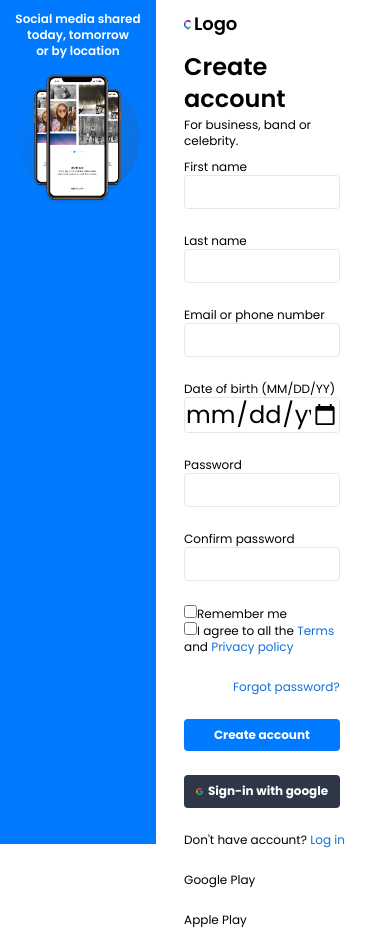
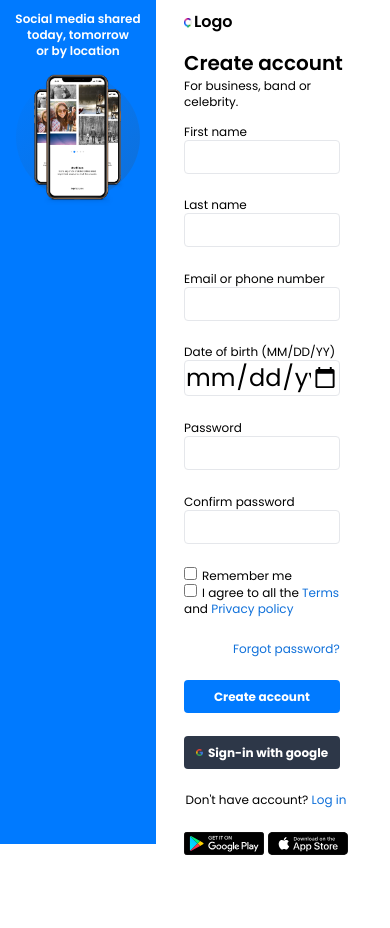
Before and after one commit to RuslanHale/form2create_account, a website: page index.html in a window 390 px wide. After the commit the page ends 855 px from the top, so only its background shows below. Drawn offline with nearby package versions, Linux system fonts and the light colour scheme; files that its build step writes are made by us from their sources.

Commit message:
add google play and app store

```diff
--- a/index.html
+++ b/index.html
@@ -53,18 +53,18 @@
         <div title="window" class="container mx-[12%] mt-[5%] w-[70%] text-xs">
           <div title="logo" class="flex items-center gap-x-[1%]">
             <img src="/icon.png" alt="phone_1" class="w-[5%] h-auto" />
-            <p class="font-semibold -mt-[1%] text-lg">Logo</p>
+            <p class="font-semibold -mt-[1%] md:text-lg text-base">Logo</p>
           </div>
-          <div title="short description" class="object-contain mt-[8%]">
-            <p class="font-semibold text-2xl">Create account</p>
+          <div title="short description" class="object-contain mt-[9%]">
+            <p class="font-semibold md:text-2xl text-xl">Create account</p>
             <p class="py-[1%]">For business, band or celebrity.</p>
           </div>
           <form
             it="signupForm"
-            class="grid grid-rows-16 grid-cols-1 md:grid-rows-8 md:grid-cols-2 gap-y-[5%] gap-x-[2%] object-contain mt-[5%]"
+            class="grid grid-rows-16 grid-cols-1 md:grid-rows-8 md:grid-cols-2 gap-y-[5%] gap-x-[2%] object-contain mt-[7%]"
           >
-            <div>
-              <label for="first_name">First name<br /></label>
+            <div class="">
+              <label for="first_name" class="">First name<br /></label>
               <input type="text" id="first_name" class="input-style" />
             </div>
             <div>
@@ -95,20 +95,28 @@
                 class="input-style"
               />
             </div>
-            <div><input type="checkbox">Remember me<br>
-              <input type="checkbox">I agree to all the <a href="" class="text-custom-blue-1">Terms</a> and <a href="" class="text-custom-blue-1">Privacy policy</a>
+            <div class="grid grid-cols-1">
+              <div>
+                <input type="checkbox" class="mr-[3%]"/>Remember me
+              </div>
+              <div>
+                <input type="checkbox" class="mr-[3%]"/>I agree to all the <a href="" class="text-custom-blue-1">Terms</a> and <a href="" class="text-custom-blue-1">Privacy policy</a>
+              </div>
             </div>
-            <a href="http://google.com" class="text-right px-[5%] text-custom-blue-1">Forgot password?</a>
+            <a href="" class="text-right px-[5%] text-custom-blue-1">Forgot password?</a>
             <button type="button" class="justify-center bg-custom-blue-2 w-[95%] hover:bg-custom-blue-1 text-white font-bold py-[5%] rounded focus:outline-none focus:shadow-outline">
-              <span>Create account</span>
+              <span class="md:text-sm">Create account</span>
             </button>
             <button type="button" class="flex items-center justify-center bg-custom-dark w-[95%] hover:bg-slate-900 py-[5%] text-white font-bold rounded focus:outline-none focus:shadow-outline" >
               <img src="google_icon.png" class="w-[5%] mr-[3%]">
-              <span class="">Sign-in with google</span>
+              <span class="md:text-sm">Sign-in with google</span>
             </button>
-            <div class="md:col-span-2">Don't have account? <a href="" class="text-custom-blue-1">Log in</a></div>
-            <div>Google Play</div>
-            <div>Apple Play</div>
+            <div class="md:col-span-2 text-center">Don't have account? <a href="" class="text-custom-blue-1">Log in</a></div>
+            <div class="flex items-center justify-right">
+              <a href="https://play.google.com" class="mr-[3%]"><img src="google_play.svg"></a>
+              <a href="https://www.apple.com/store"><img src="app_store.svg"></a>
+            </div>
+
           </div>
         </form>
       </div>
```
Also changed, not shown: app_store.svg (added), google_play.svg (added).
